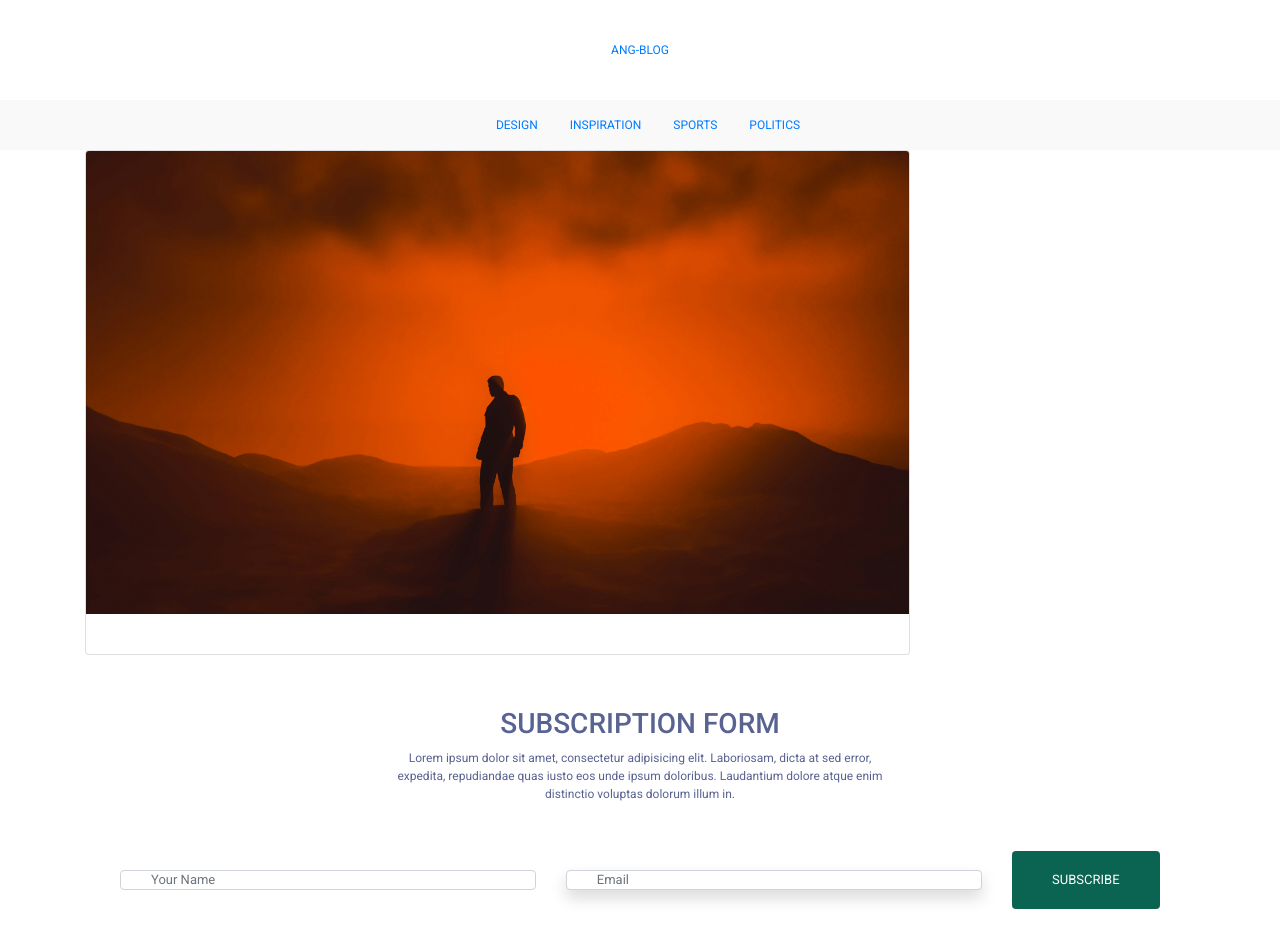
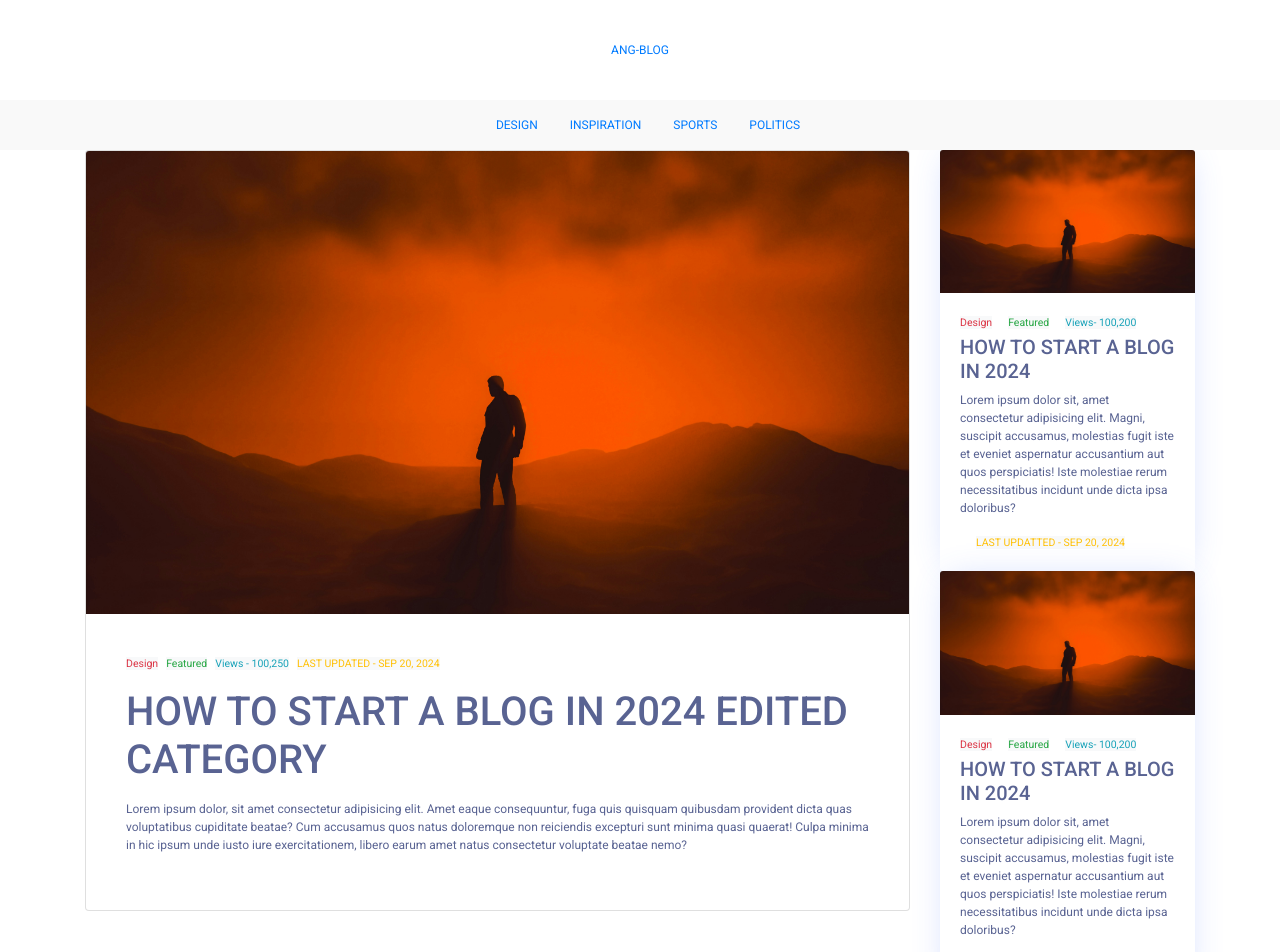
Before and after one commit to malvinopondo/blog-post, an Angular app: page /post in a window 1280 px wide. Shown: the top 952 px of the page. Built offline with nearby package versions, Linux system fonts and the light colour scheme.

Commit message:
feat(single-post): Import global css files to this component to style it

```diff
--- a/src/app/pages/single-post/single-post.component.html
+++ b/src/app/pages/single-post/single-post.component.html
@@ -1,10 +1,26 @@
 <div class="container">
   <div class="row">
     <div class="col-md-9">
-        <div class="card">
-            <img src="assets/pramod-tiwari-u5Ij9vEsTIY-unsplash.jpg" alt="single-post" class="card-img-top img-fluid"/>            <div class="card-body"></div>
+
+        <div class="card shadow-effect">
+            <img src="assets/pramod-tiwari-u5Ij9vEsTIY-unsplash.jpg" alt="single-post" class="card-img-top img-fluid"/>            <div class="card-body">
+                <div class="card-body">
+                    <small class="bg-light text-danger">Design</small>
+                    <small class="bg-light text-success text-center ml-2">Featured</small>
+                    <small class="bg-light text-info text-center ml-2">Views - 100,250</small>
+                    <small class="bg-light text-warning ml-2">LAST UPDATED - SEP 20, 2024</small>
+
+                    <h1 class="mt-3 mb-3">HOW TO START A BLOG IN 2024 EDITED CATEGORY</h1>
+                    <p>Lorem ipsum dolor, sit amet consectetur adipisicing elit. Amet eaque consequuntur, fuga quis quisquam quibusdam provident dicta quas voluptatibus cupiditate beatae? Cum accusamus quos natus doloremque non reiciendis excepturi sunt minima quasi quaerat! Culpa minima in hic ipsum unde iusto iure exercitationem, libero earum amet natus consectetur voluptate beatae nemo?</p>
+                </div>
+            </div>
         </div>
-      <div class="col-md-3"></div>
     </div>
+    <div class="col-md-3">
+        <app-post-card></app-post-card>
+        <app-post-card></app-post-card>
+        <app-post-card></app-post-card>
+        <app-post-card></app-post-card>
+      </div>
   </div>
 </div>
```
